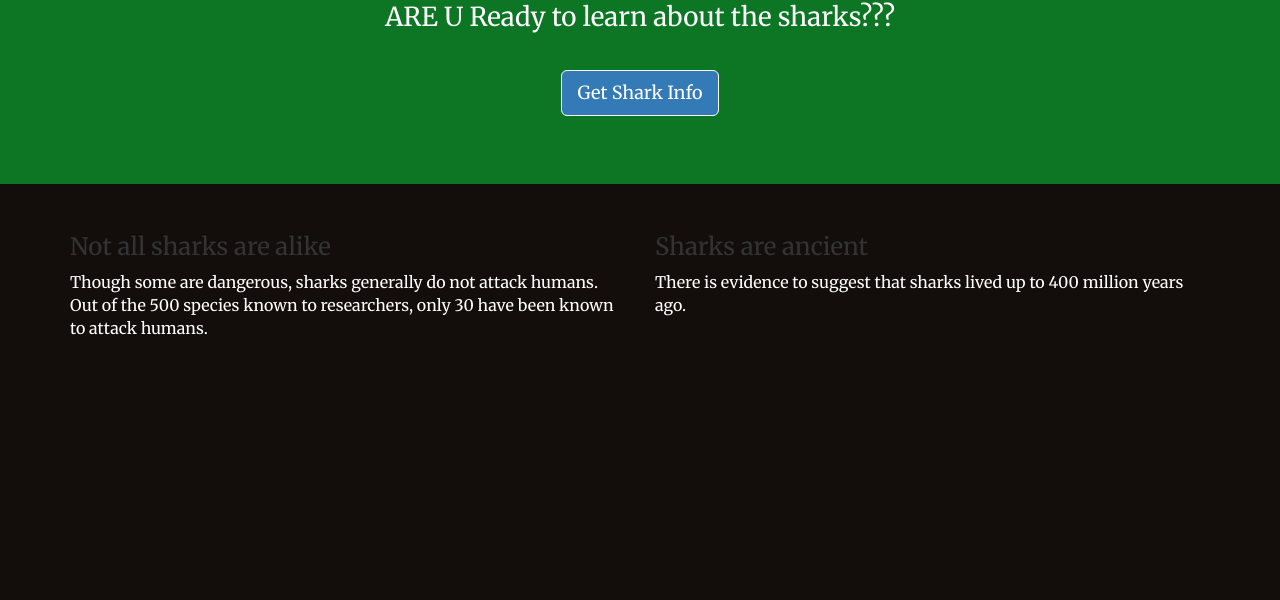
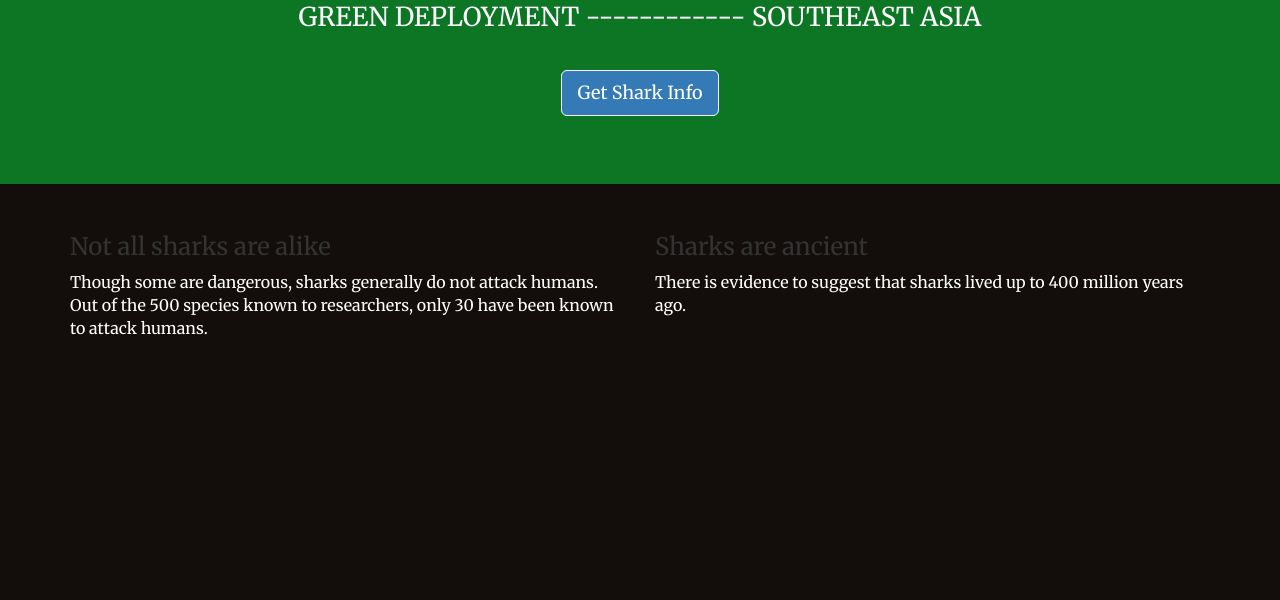
Before and after one commit to kalyanmit/dockernodejs, a website: page views/index.html in a window 1280 px wide. Shown: the part 200-800 px from the top of the page. Drawn offline with nearby package versions, Linux system fonts and the light colour scheme.

Commit message:
Southeast Asia

```diff
--- a/views/index.html
+++ b/views/index.html
@@ -33,7 +33,7 @@
       <div class="jumbotron">
          <div class="container">
             <h1>Wanna MASTER About Sharks???</h1>
-            <p>ARE U Ready to learn about the sharks???</p>
+            <p>GREEN DEPLOYMENT ------------ SOUTHEAST ASIA</p>
             <br>
             <p><a class="btn btn-primary btn-lg" href="/sharks" role="button">Get Shark Info</a></p>
          </div>
```
